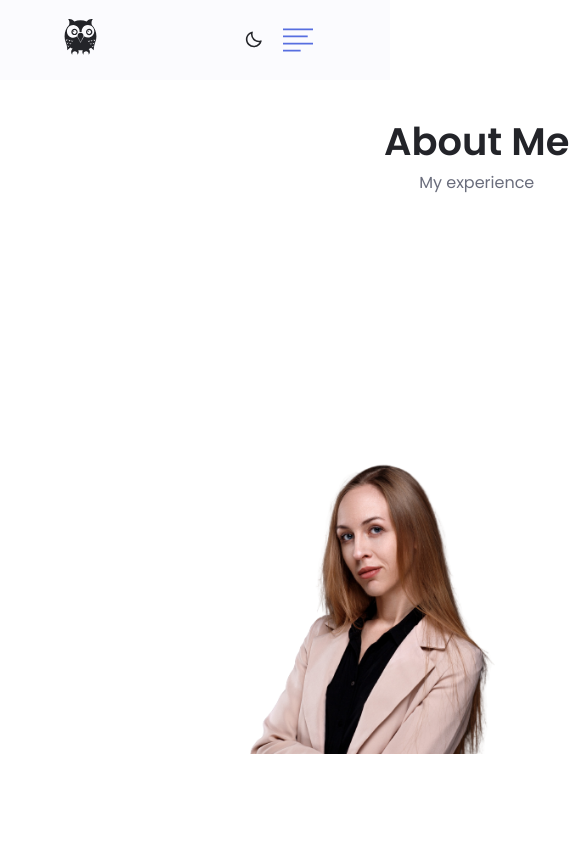
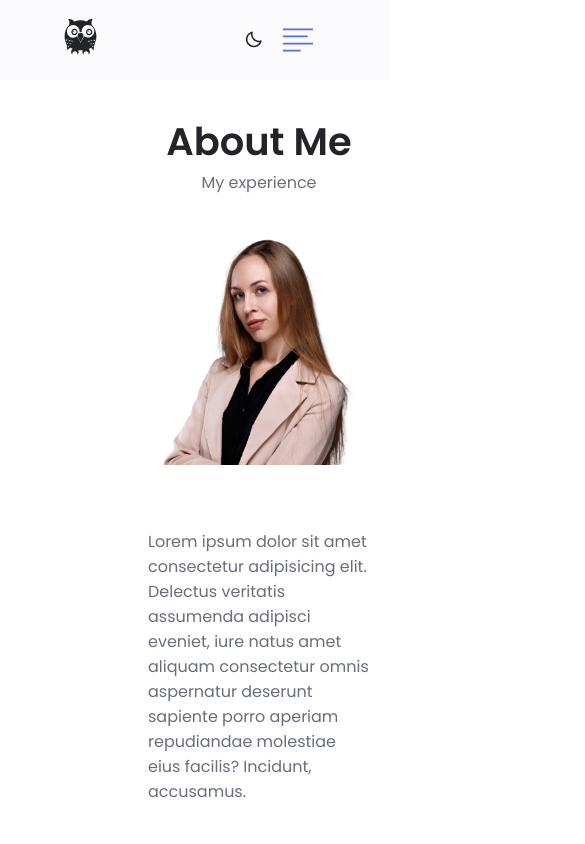
Before and after one commit to sdzygal/dev-portfolio, a React (Create React App) app: page /about in a window 390 px wide. Shown: the top 844 px of the page, 585 px wide, since content can reach past the window. Built offline with nearby package versions, Linux system fonts and the light colour scheme.

Commit message:
Media queries for about page

```diff
--- a/src/containers/about/about.css
+++ b/src/containers/about/about.css
@@ -90,3 +90,41 @@
     background-color: transparent;
     color: var(--first-color-alt);
 }
+
+@media only screen and (max-width: 1024px) {
+    .about__content-img {
+        max-width: 400px;
+    }
+
+    .about__content-data {
+        display: flex;
+        flex-direction: row;
+        margin: .5rem 0 2rem 2rem;
+    }
+}
+
+@media only screen and (max-width: 768px) {
+    .about__content-img {
+        max-width: 350px;
+    }
+
+    .about__content-data {
+        flex-direction: column;
+        margin:  0 5rem;
+    }
+
+    .about__content-description {
+        font-size: 16px;
+        justify-content: space-between;
+        padding: 0 5rem 5rem;
+    }
+
+    .dashboard {
+        max-width: 100%;
+    }
+
+    .about__content-info {
+        display: flex;
+        justify-content: space-evenly;
+    }
+}
```
